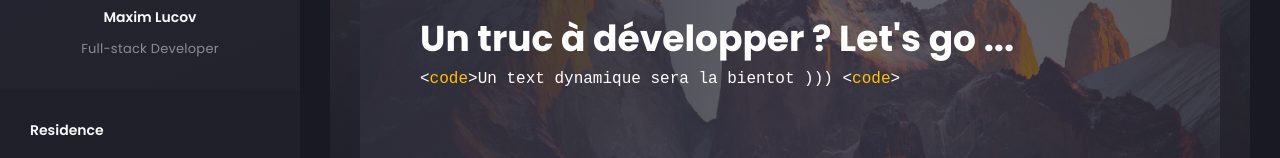
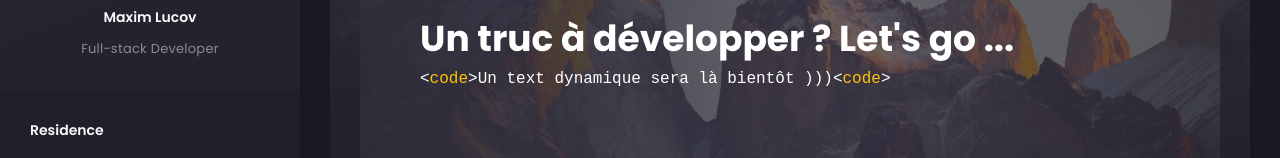
Before and after one commit to maxypayne/personal, an Angular app: page / in a window 1280 px wide. Shown: the part 128-286 px from the top of the page. Built offline with nearby package versions, Linux system fonts and the light colour scheme.

Commit message:
changed some wordings

```diff
--- a/src/app/core/website/website.component.html
+++ b/src/app/core/website/website.component.html
@@ -8,11 +8,7 @@
             <div class="home__infos__box">
               <div class="info">Un truc à développer ? Let's go ...</div>
               <div class="art-lg-text art-code mb-25">
-                <!--            I build <span class="txt-rotate" data-period="2000" data-rotate="[ &quot;web interfaces.&quot;,&quot;ios and android applications.&quot;,&quot;design mockups.&quot;,&quot;automation tools.&quot; ]"><span class="wrap">des</span></span> &lt;/<i>code</i>&gt;</div>-->
-                <code><i><</i><span>code</span><i>></i>Un text dynamique sera la bientot ))) <i><</i><span>code</span><i>></i></code>
-                <div class="cta__container mt30">
-<!--                  <div class="cta">Discover</div>-->
-                </div>
+                <code><i><</i><span>code</span><i>></i>Un text dynamique sera là bientôt )))<i><</i><span>code</span><i>></i></code>
               </div>
             </div>
           </div>
```
